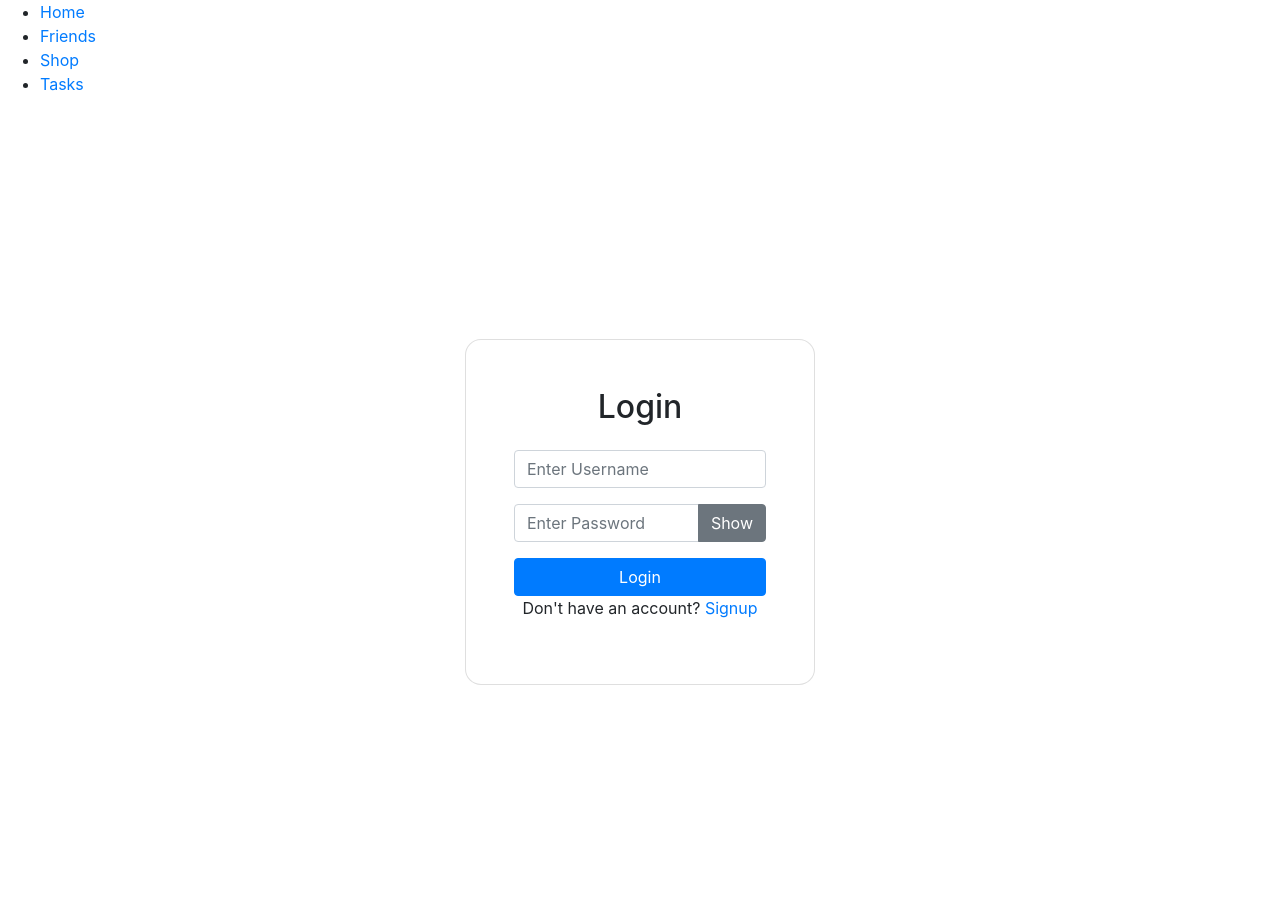
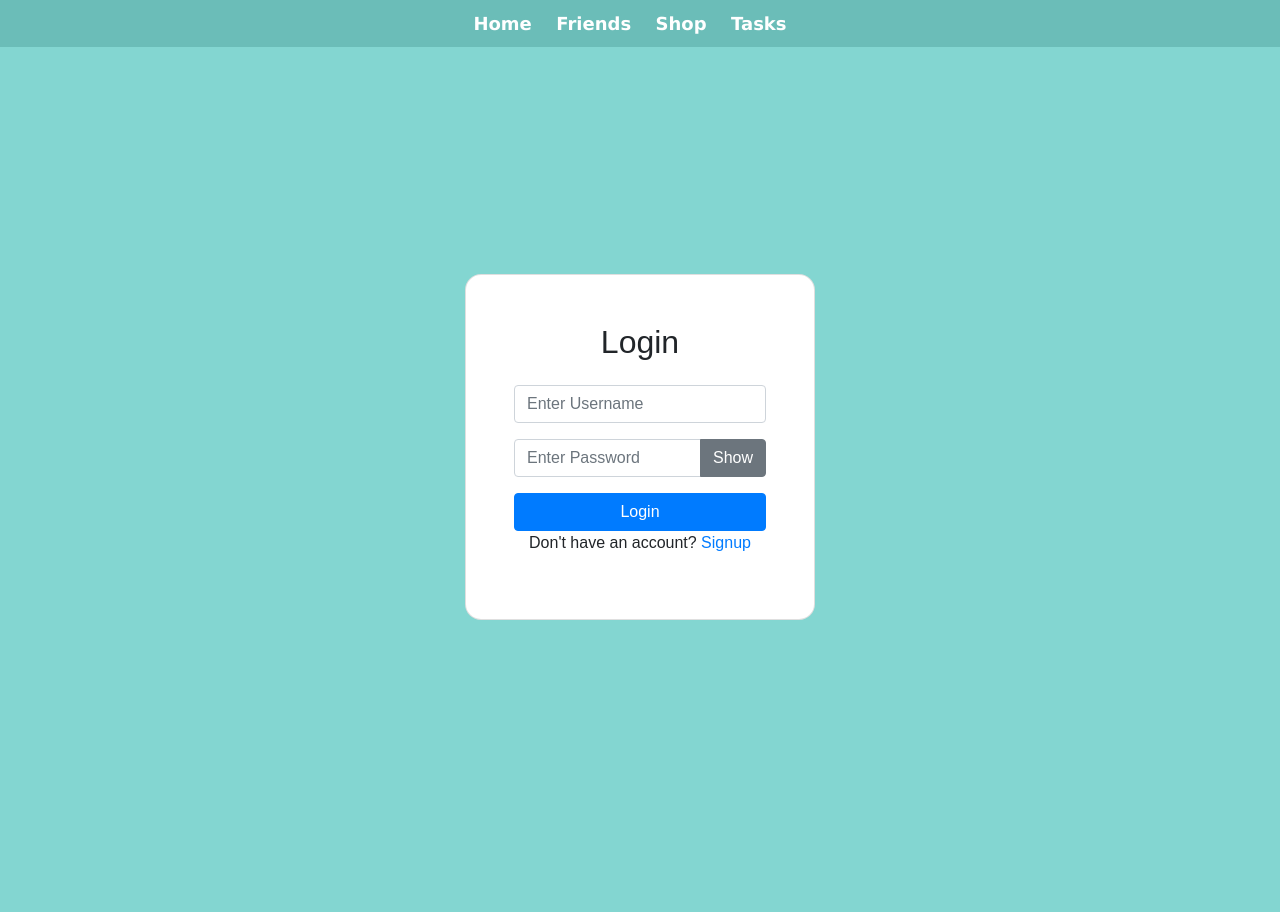
Before and after one commit to Barnesy41/Sustainable-Buddies, a Django app: template under_my_scrum_brella/under_my_scrum_brella/templates/login.html in a window 1280 px wide. After the commit the page ends 620 px from the top, so only its background shows below. Run offline with Django 5.2, Linux system fonts and the light colour scheme; the template is opened without the code that fills it, so the values that code supplies are empty; some libraries are stand-ins or nearby versions.

Commit message:
Linking all pages and getting working with django

```diff
--- /dev/null
+++ b/under_my_scrum_brella/under_my_scrum_brella/static/styles.css
@@ -0,0 +1,85 @@
+body {
+    margin: 0;
+    font-family: Arial, sans-serif;
+    background-color: #83d6d1;
+}
+
+header {
+    background-color: #6bbdb8;
+    padding: 10px 0;
+    text-align: center;
+}
+
+h1 {
+    text-align: center;
+    color: #fff;
+    font-weight: bold;
+    font-family:'Lucida Sans', 'Lucida Sans Regular', 'Lucida Grande', 'Lucida Sans Unicode', Geneva, Verdana, sans-serif;
+}
+
+nav ul {
+    list-style-type: none;
+    margin: 0;
+    padding: 0;
+    text-align: center;
+}
+
+nav ul li {
+    display: inline;
+    margin-right: 20px;
+    font-weight: bold;
+    font-family:'Lucida Sans', 'Lucida Sans Regular', 'Lucida Grande', 'Lucida Sans Unicode', Geneva, Verdana, sans-serif;
+}
+
+nav ul li a {
+    color: #fff;
+    text-decoration: none;
+    font-size: 18px;
+}
+
+.responsive-image-left {
+    width: 15vw;
+    height: auto;
+    display: block;
+    float:left;
+    margin-left:5vw;
+}
+
+.responsive-image-right {
+    width: 15vw;
+    height: auto;
+    display: block;
+    float: right;
+    margin-right:5vw;
+}
+
+.hero {
+    text-align: center;
+    margin-top: 50px;
+}
+
+.hero h1 {
+    font-size: 36px;
+    color: #333;
+}
+
+.buttons {
+    margin-top: 20px;
+    font-family:'Lucida Sans', 'Lucida Sans Regular', 'Lucida Grande', 'Lucida Sans Unicode', Geneva, Verdana, sans-serif;
+}
+
+.login-btn, .signup-btn {
+    display: inline-block;
+    padding: 10px 20px;
+    background-color: #6bbdb8;
+    color: #fff;
+    text-decoration: none;
+    border-radius: 5px;
+    margin-right: 10px;
+    font-size: 16px;
+    font-family:'Lucida Sans', 'Lucida Sans Regular', 'Lucida Grande', 'Lucida Sans Unicode', Geneva, Verdana, sans-serif;
+}
+
+.login-btn:hover, .signup-btn:hover {
+    background-color: #4a9f9b;
+}
--- a/under_my_scrum_brella/under_my_scrum_brella/templates/login.html
+++ b/under_my_scrum_brella/under_my_scrum_brella/templates/login.html
@@ -1,3 +1,4 @@
+{% load static %}
 <!DOCTYPE html>
 <html lang="en">
 <head>
@@ -50,7 +51,7 @@
 
                     <button type="submit" class="btn btn-primary btn-block">Login</button>
                     <p class="text-center mb1">Don't have an account?
-                        <a href="signup.html">Signup</a>
+                        <a href="{% url 'signup' %}">Signup</a>
                     </p>
                 </form>
             </div>
--- a/under_my_scrum_brella/under_my_scrum_brella/templates/styles.css
+++ /dev/null
@@ -1,4 +0,0 @@
-label{
-    text-align: left;
-    display: block;
-}
--- a/under_my_scrum_brella/under_my_scrum_brella/urls.py
+++ b/under_my_scrum_brella/under_my_scrum_brella/urls.py
@@ -16,7 +16,11 @@ Including another URLconf
 """
 from django.contrib import admin
 from django.urls import path
+from django.views.generic import TemplateView
 
 urlpatterns = [
     path('admin/', admin.site.urls),
+    path('', TemplateView.as_view(template_name='home.html'), name='home'),
+    path('login.html/', TemplateView.as_view(template_name='login.html'), name='login'),
+    path('signup.html/', TemplateView.as_view(template_name='signup.html'), name='signup')
 ]
```
Also changed, not shown: under_my_scrum_brella/under_my_scrum_brella/settings.py (+5 -2 lines), under_my_scrum_brella/under_my_scrum_brella/templates/home.html (added, +37 -0 lines).
